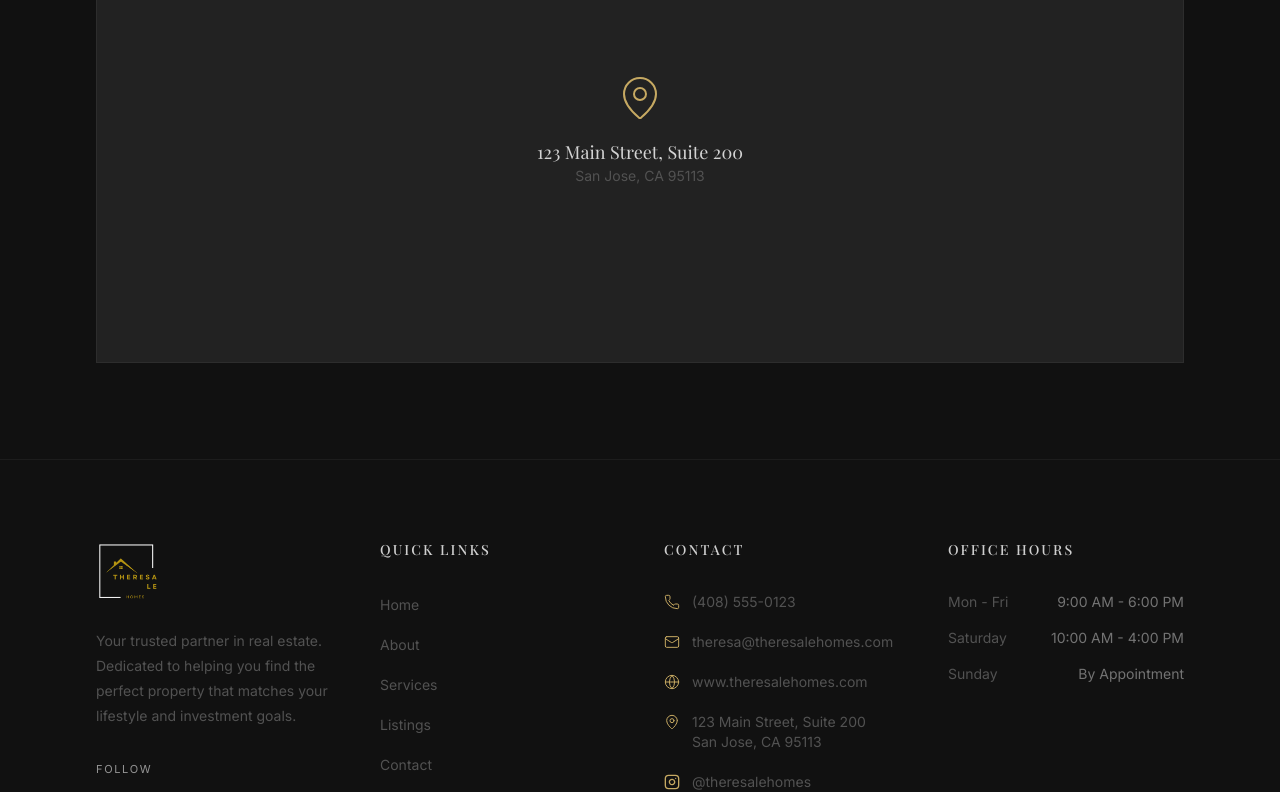
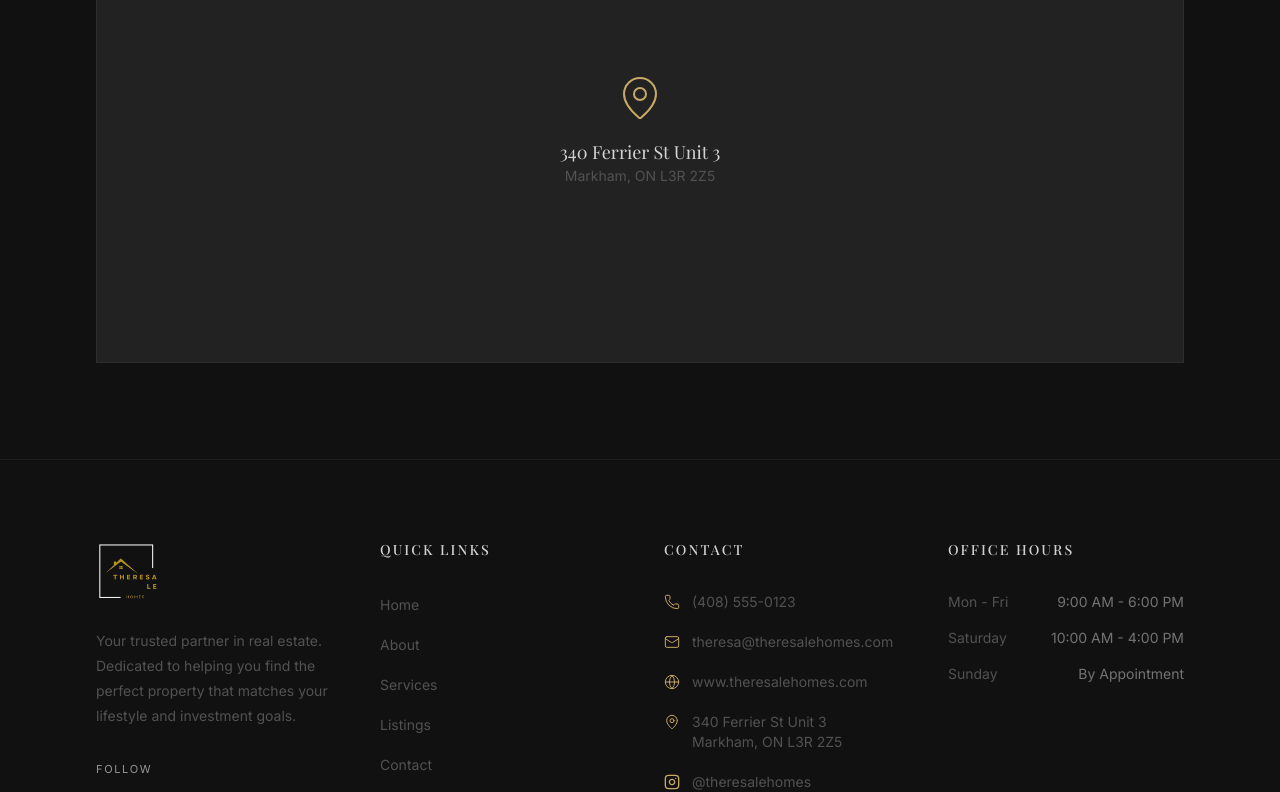
Before and after one commit to theresalehomes/website, a Next.js app: page /contact in a window 1280 px wide. Shown: the part 1520-2312 px from the top of the page. Built offline with nearby package versions, Linux system fonts and the light colour scheme.

Commit message:
change address

```diff
--- a/src/app/contact/page.tsx
+++ b/src/app/contact/page.tsx
@@ -58,7 +58,7 @@ export default function ContactPage() {
                     {
                       Icon: MapPin,
                       label: "Office",
-                      value: "123 Main Street, Suite 200\nSan Jose, CA 95113",
+                      value: "340 Ferrier St Unit 3\nMarkham, ON L3R 2Z5",
                     },
                     {
                       Icon: Clock,
@@ -238,9 +238,9 @@ export default function ContactPage() {
               <div className="text-center">
                 <MapPin className="w-12 h-12 text-gold mx-auto mb-4" strokeWidth={1} />
                 <p className="text-white/80 text-lg font-heading">
-                  123 Main Street, Suite 200
+                  340 Ferrier St Unit 3
                 </p>
-                <p className="text-gray-600 text-sm">San Jose, CA 95113</p>
+                <p className="text-gray-600 text-sm">Markham, ON L3R 2Z5</p>
               </div>
             </div>
           </div>
--- a/src/components/Contact.tsx
+++ b/src/components/Contact.tsx
@@ -72,9 +72,9 @@ export default function Contact() {
                     Office
                   </p>
                   <p className="text-white text-[15px]">
-                    123 Main Street, Suite 200
+                    340 Ferrier St Unit 3
                     <br />
-                    San Jose, CA 95113
+                    Markham, ON L3R 2Z5
                   </p>
                 </div>
               </div>
--- a/src/components/Footer.tsx
+++ b/src/components/Footer.tsx
@@ -119,9 +119,9 @@ export default function Footer() {
               <div className="flex items-start gap-3">
                 <MapPin className="w-4 h-4 text-gold mt-0.5 shrink-0" strokeWidth={1.5} />
                 <span className="text-gray-600 text-sm">
-                  123 Main Street, Suite 200
+                  340 Ferrier St Unit 3
                   <br />
-                  San Jose, CA 95113
+                  Markham, ON L3R 2Z5
                 </span>
               </div>
               <div className="flex items-start gap-3">
```
